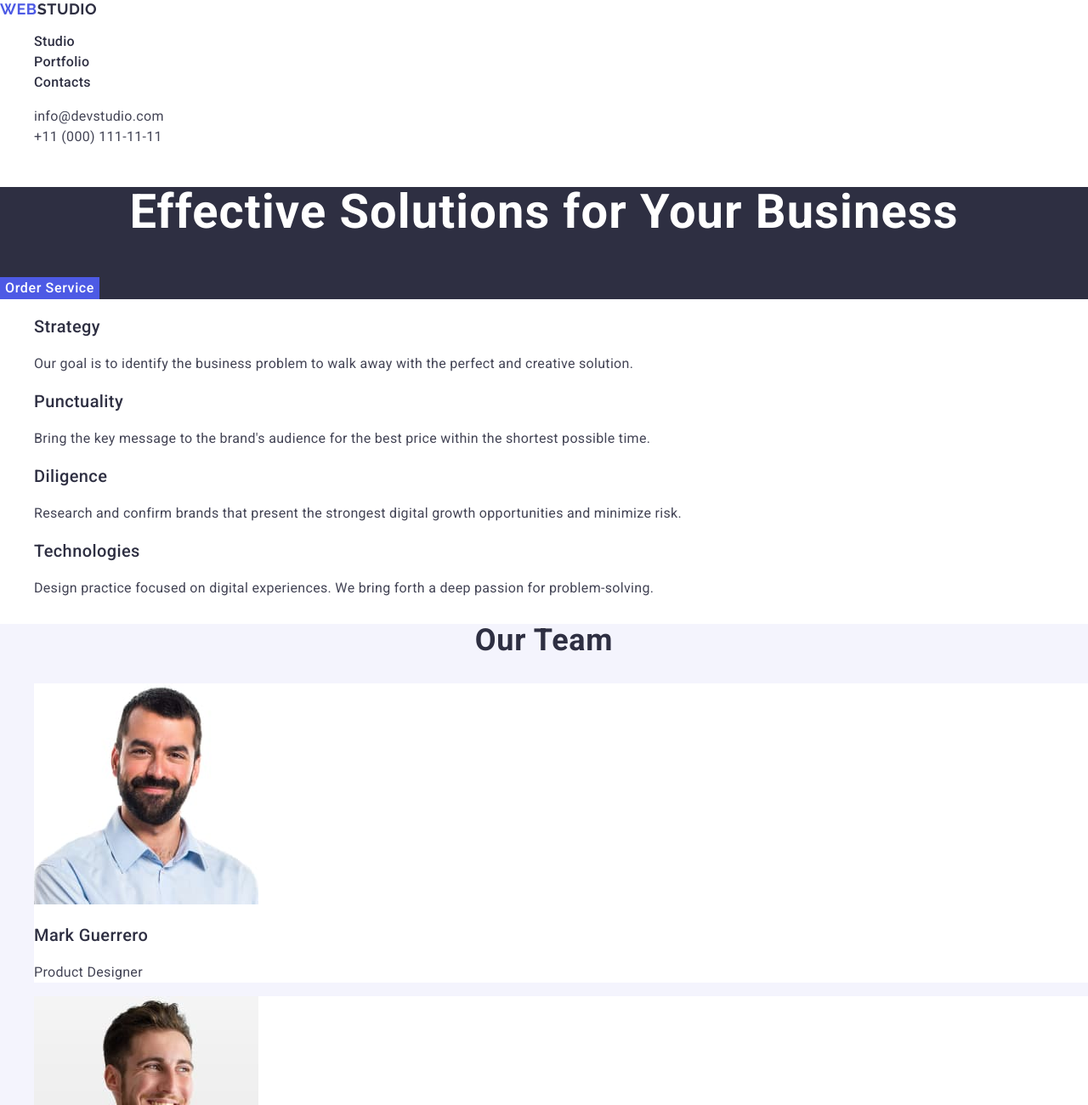
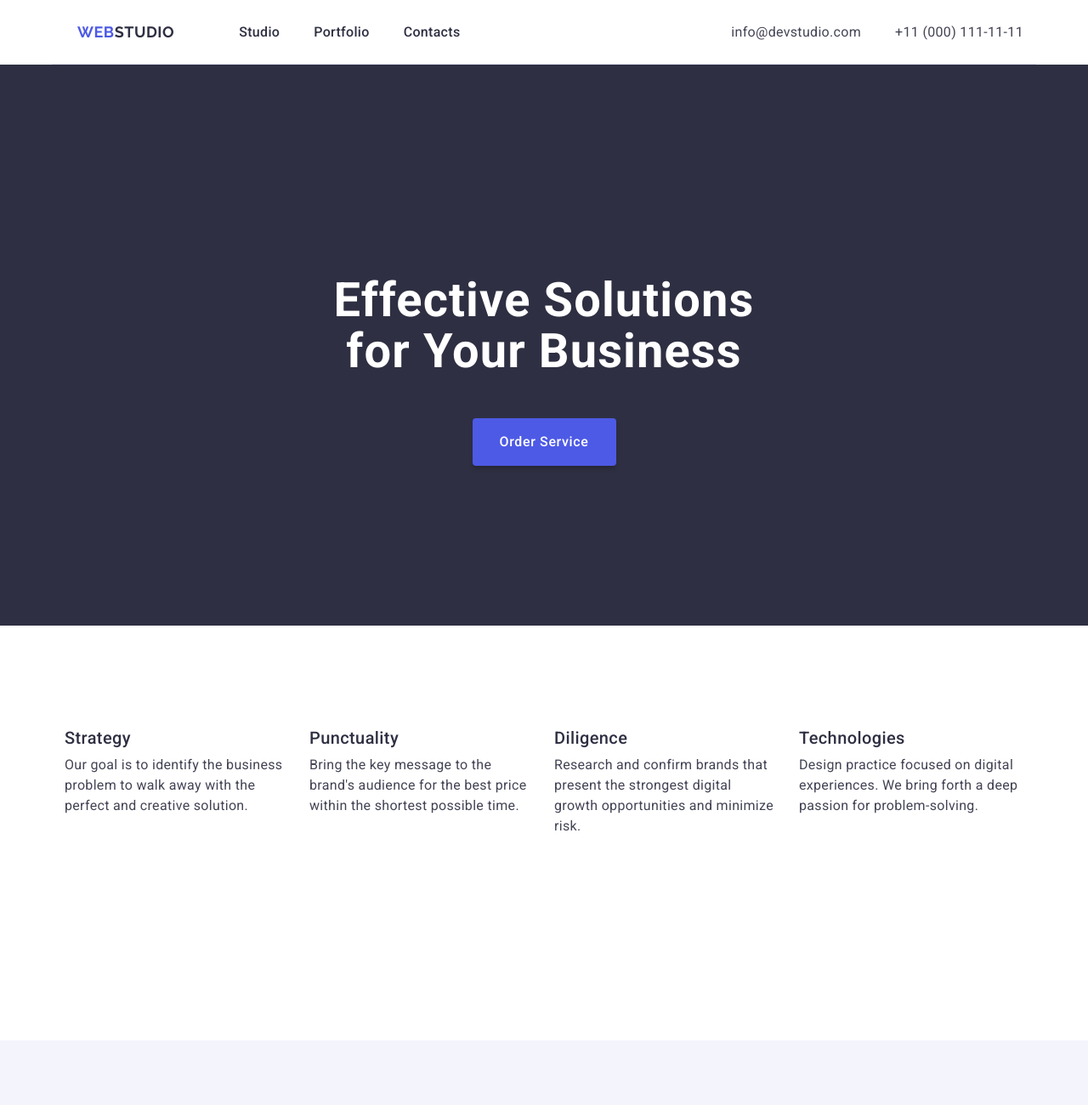
Before and after one commit to SergGrishkov/goit-markup-hw-03, a plain HTML site: page index.html in a window 1280 px wide. Shown: the top 1300 px of the page at 85% size. Drawn offline with nearby package versions, Linux system fonts and the light colour scheme.

Commit message:
Added hw-3

```diff
--- a/css/styles.css
+++ b/css/styles.css
@@ -2,6 +2,8 @@ body {
   font-family: 'Roboto', sans-serif;
   color: #434455;
   background-color: #fff;
+  margin-left: auto;
+  margin-right: auto;
 }
 
 a {
@@ -12,6 +14,69 @@ li {
   list-style-type: none;
 }
 
+h1,
+h2,
+h3,
+h4,
+h5,
+h6,
+p {
+  margin-top: 0;
+  margin-bottom: 0;
+}
+
+ul {
+  margin-top: 0;
+  margin-bottom: 0;
+  padding-left: 0;
+}
+
+img {
+  display: block;
+}
+
+.visually-hidden {
+  position: absolute;
+  width: 1px;
+  height: 1px;
+  margin: -1px;
+  border: 0;
+  padding: 0;
+  white-space: nowrap;
+  clip-path: inset(100%);
+  clip: rect(0 0 0 0);
+  overflow: hidden;
+}
+
+.container {
+  display: flex;
+  width: 1158px;
+  padding-left: 15px;
+  padding-right: 15px;
+  margin: 0 auto;
+}
+
+/* HEADER */
+
+.page-header .container {
+  display: flex;
+  padding-top: 25.5px;
+  padding-bottom: 25.5px;
+  border-bottom: 1px solid #e7e9fc;
+  width: 1158px;
+  justify-content: space-between;
+  /* margin-top: 24px;
+  margin-bottom: 12px; */
+  margin: 0 auto;
+}
+
+.header-nav {
+  display: flex;
+  padding-left: 15px;
+  padding-right: 15px;
+  align-items: center;
+}
+
 .logo {
   color: #4d5ae5;
   font-family: 'Raleway', sans-serif;
@@ -20,6 +85,7 @@ li {
   line-height: 1.17;
   letter-spacing: 0.54px;
   text-transform: uppercase;
+  margin-right: 76px;
 }
 
 .logo-studio {
@@ -30,7 +96,13 @@ li {
   color: #404bbf;
 }
 
-.nav-item {
+.nav-list {
+  display: flex;
+  align-items: flex-start;
+  gap: 40px;
+}
+
+.item-ref {
   color: #2e2f42;
   font-family: Roboto;
   font-size: 16px;
@@ -40,8 +112,8 @@ li {
   letter-spacing: 0.32px;
 }
 
-.nav-item:focus,
-.nav-item:hover {
+.item-ref:focus,
+.item-ref:hover {
   color: #404bbf;
   text-decoration: underline;
 }
@@ -50,6 +122,14 @@ li {
   color: #404bbf;
 } */
 
+.page-header-container {
+  display: flex;
+}
+
+.contacts-list {
+  display: flex;
+  gap: 40px;
+}
 .contacts {
   color: #434455;
   font-family: Roboto;
@@ -60,7 +140,7 @@ li {
   letter-spacing: 0.32px;
 }
 
-.email-phone {
+.contacts-list-item {
   color: #434455;
   font-family: Roboto;
   font-size: 16px;
@@ -81,15 +161,26 @@ li {
   letter-spacing: 0.32px;
 }
 
+.page-main .container {
+  display: flex;
+  flex-direction: column;
+  align-items: center;
+}
+
 .btn {
-  color: #ffffff;
-  font-family: 'Roboto', sans-serif;
+  background: var(--iris, #4d5ae5);
+  color: var(--white, #fff);
+  font-size: 16px;
+  font-style: normal;
+  font-weight: 500;
+  line-height: 24px;
+  letter-spacing: 0.64px;
   cursor: pointer;
-  background-color: #4d5ae5;
+  min-width: 169px;
+  height: 56px;
   border: none;
-  line-height: 1.5;
-  font-weight: 500;
-  letter-spacing: 0.04em;
+  border-radius: 4px;
+  box-shadow: 0px 4px 4px 0px rgba(0, 0, 0, 0.15);
 }
 
 .btn:active,
@@ -108,24 +199,39 @@ h3 {
   letter-spacing: 0.4px;
 }
 
+.section {
+  padding-top: 120px;
+  padding-bottom: 120px;
+}
+
 .section-first {
   background: #2e2f42;
+  flex-shrink: 0;
+  padding: 188px 0;
 }
 
-.section-first h1 {
-  color: #fff;
+.section-first .text {
+  max-width: 496px;
+  color: var(--white, #fff);
   text-align: center;
-  font-family: Roboto;
   font-size: 56px;
   font-style: normal;
   font-weight: 700;
   line-height: 1.07;
   letter-spacing: 1.12px;
+  margin-left: auto;
+  margin-right: auto;
+  margin-bottom: 48px;
 }
 
 .section-head {
   color: #2e2f42;
-  background-color: #ffffff;
+  font-size: 20px;
+  font-style: normal;
+  font-weight: 500;
+  line-height: 24px;
+  letter-spacing: 0.4px;
+  margin-bottom: 8px;
 }
 
 .description {
@@ -135,27 +241,25 @@ h3 {
   background-color: #ffffff;
 }
 
+.second-list {
+  display: flex;
+  gap: 24px;
+}
+
+.second-list-item {
+  width: calc((100% - 72px) / 4);
+}
+
 .section-third {
-  background-color: #f4f4fd;
+  background: #f4f4fd;
+  margin-top: 120px;
+  margin-bottom: 120px;
+  padding: 120px 0;
 }
 
 .section-third-head {
   color: #2e2f42;
-  font-size: 36px;
-  line-height: 1.11;
   text-align: center;
-  letter-spacing: 0.02em;
-  text-transform: capitalize;
-}
-
-.our-team-list-item {
-  background-color: #ffffff;
-}
-
-.section-fourth-head {
-  color: #2e2f42;
-  text-align: center;
-  font-family: Roboto;
   font-size: 36px;
   font-style: normal;
   font-weight: 700;
@@ -164,8 +268,80 @@ h3 {
   text-transform: capitalize;
 }
 
-footer {
+.section-third .section-head {
+  color: var(--navyblue, #2e2f42);
+  font-size: 20px;
+  font-style: normal;
+  font-weight: 500;
+  line-height: 24px;
+  letter-spacing: 0.4px;
+  margin-top: 32px;
+  margin-bottom: 8px;
+  text-align: center;
+}
+
+.our-team-list {
+  margin-top: 72px;
+  display: flex;
+  gap: 24px;
+}
+
+.our-team-list-item {
+  background: #fff;
+  text-align: center;
+  width: calc((100% - 72px) / 4);
+  border-radius: 0px 0px 4px 4px;
+  box-shadow: 0px 2px 1px 0px rgba(46, 47, 66, 0.08),
+    0px 1px 1px 0px rgba(46, 47, 66, 0.16),
+    0px 1px 6px 0px rgba(46, 47, 66, 0.08);
+  padding: 32px 0;
+}
+
+.section-fourth-head {
+  color: #2e2f42;
+  text-align: center;
+  font-size: 36px;
+  font-style: normal;
+  font-weight: 700;
+  line-height: 1.11;
+  letter-spacing: 0.72px;
+  text-transform: capitalize;
+  margin-bottom: 72px;
+}
+
+.portfolio-list {
+  display: flex;
+  flex-wrap: wrap;
+  column-gap: 24px;
+  row-gap: 48px;
+}
+
+.card-info {
+  padding: 32px 16px;
+  border: 1px solid #e7e9fc;
+  border-top: none;
+}
+
+.text {
+  text-align: center;
+  margin-top: 60px;
+}
+
+.portfolio-list-item {
+  border: 1px solid var(--cornflower, #e7e9fc);
+  background: var(--white, #fff);
+  width: calc((100% - 48px) / 3);
+  overflow: hidden;
+}
+
+.footer {
   background: #2e2f42;
+  padding: 100px 0;
+}
+
+.footer container {
+  flex-direction: column;
+  justify-content: center;
 }
 
 .footer-logo-studio {
--- a/index.html
+++ b/index.html
@@ -16,60 +16,68 @@
 </head>
 
 <body>
-	<header>
-		<nav>
+	<header class="page-header">
+		<div class="container">
+			<nav class="header-nav">
 				<a class="logo" href="./index.html">Web<span class="logo-studio">Studio</span></a>
-			<ul>
-				<li><a class="nav-item" href="./index.html">Studio</a></li>
-				<li><a class="nav-item" href>Portfolio</a></li>
-				<li><a class="nav-item" href>Contacts</a></li>
+				<ul class="nav-list">
+					<li class="list-item"><a class="item-ref" href="./index.html">Studio</a></li>
+					<li class="list-item"><a class="item-ref" href>Portfolio</a></li>
+					<li class="list-item"><a class="item-ref" href>Contacts</a></li>
 				</ul>
 			</nav>
 			<address class="contacts">
-			<ul>
-				<li><a class="email-phone" href="mailto:info@devstudio.com">info@devstudio.com</a></li>
-				<li><a class="email-phone" href="tel:+110001111111">+11 (000) 111-11-11</a></li>
+				<ul class="contacts-list">
+					<li><a class="contacts-list-item" href="mailto:info@devstudio.com">info@devstudio.com</a></li>
+					<li><a class="contacts-list-item" href="tel:+110001111111">+11 (000) 111-11-11</a></li>
 				</ul>
 			</address>
+		</div>
 	</header>
 
-	<main>
-
-		<section class="section-first">
+	<main class="page-main">
+		<section class="section-first section">
+			<div class="container">
 				<h1 class="text">Effective Solutions for Your Business</h1>
 				<button class="btn" type="button">Order Service</button>
+			</div>
 		</section>
 
-		<section class="section-second">
-			<h2 class="text" hidden>Items</h2>
-			<ul>
-				<li>
+		<section class="section-second section">
+			<div class="container">
+				<h2 class="visually-hidden text">Items</h2>
+				<ul class="second-list">
+					<li class="second-list-item">
 						<h3 class="section-head">Strategy</h3>
 						<p class="description">Our goal is to identify the business
 							problem to walk away with the perfect and creative solution.</p>
 					</li>
-				<li>
+					<li class="second-list-item">
 						<h3 class="section-head">Punctuality</h3>
-					<p class="description">Bring the key message to the brand's audience for the best price within the
+						<p class="description">Bring the key message to the brand's audience for the best price within
+							the
 							shortest possible
 							time.</p>
 					</li>
-				<li>
+					<li class="second-list-item">
 						<h3 class="section-head">Diligence</h3>
 						<p class="description">Research and confirm brands that present the strongest digital growth
 							opportunities and minimize
 							risk.</p>
 					</li>
-				<li>
+					<li class="second-list-item">
 						<h3 class="section-head">Technologies</h3>
-					<p class="description">Design practice focused on digital experiences. We bring forth a deep passion
+						<p class="description">Design practice focused on digital experiences. We bring forth a deep
+							passion
 							for
 							problem-solving.</p>
 					</li>
 				</ul>
+			</div>
 		</section>
 
-		<section class="section-third">
+		<section class="section-third section">
+			<div class="container">
 				<h2 class="section-third-head">Our Team</h2>
 				<ul class="our-team-list">
 					<li class="our-team-list-item"><img src="./images/MarkGuerrero.jpg" alt="Mark Guerrero" width="264"
@@ -77,7 +85,8 @@
 						<h3 class="section-head">Mark Guerrero</h3>
 						<p class="description">Product Designer</p>
 					</li>
-				<li class="our-team-list-item"><img src="./images/TomFord.jpg" alt="Tom Ford" width="264" height="260">
+					<li class="our-team-list-item"><img src="./images/TomFord.jpg" alt="Tom Ford" width="264"
+							height="260">
 						<h3 class="section-head">Tom Ford</h3>
 						<p class="description">Frontend Developer</p>
 					</li>
@@ -92,49 +101,67 @@
 						<p class="description">UI Designer</p>
 					</li>
 				</ul>
+			</div>
 		</section>
 
-		<section class="section-fourth">
+		<section class="section-fourth section">
+			<div class="container">
 				<h2 class="section-fourth-head">Our Portfolio</h2>
-			<ul>
-				<li>
+				<ul class="portfolio-list">
+					<li class="portfolio-list-item">
 						<img src="./images/BankingApp.jpg" alt="Banking App" width="360" height="300">
+						<div class="card-info">
 							<h3 class="section-head">Banking App</h3>
 							<p class="description">App</p>
+						</div>
 					</li>
-				<li>
+					<li class="portfolio-list-item">
 						<img src="./images/CashlessPayment.jpg" alt="Cashless Payment" width="360" height="300">
+						<div class="card-info">
 							<h3 class="section-head">Cashless Payment</h3>
 							<p class="description">Marketing</p>
+						</div>
 					</li>
-				<li>
+					<li class="portfolio-list-item">
 						<img src="./images/MeditationApp.jpg" alt="Meditation App" width="360" height="300">
+						<div class="card-info">
 							<h3 class="section-head">Meditation App</h3>
 							<p class="description">App</p>
+						</div>
 					</li>
-				<li>
+					<li class="portfolio-list-item">
 						<img src="./images/TaxiService.jpg" alt="Taxi Service" width="360" height="300">
+						<div class="card-info">
 							<h3 class="section-head">Taxi Service</h3>
 							<p class="description">Marketing</p>
+						</div>
 					</li>
-				<li>
+					<li class="portfolio-list-item">
 						<img src="./images/ScreenIllustrations.jpg" alt="Screen Illustrations" width="360" height="300">
+						<div class="card-info">
 							<h3 class="section-head">Screen Illustrations</h3>
 							<p class="description">Design</p>
+						</div>
 					</li>
-				<li>
+					<li class="portfolio-list-item">
 						<img src="./images/OnlineCourses.jpg" alt="Online Courses" width="360" height="300">
+						<div class="card-info">
 							<h3 class="section-head">Online Courses</h3>
 							<p class="description">Marketing</p>
+						</div>
 					</li>
 				</ul>
+			</div>
 		</section>
 	</main>
 
 	<footer class="footer">
+		<div class="container">
 			<a class="logo" href="./index.html">Web<span class="footer-logo-studio">Studio</span></a>
-		<p class="footer-description">Increase the flow of customers and sales for your business with digital marketing
+			<p class="footer-description">Increase the flow of customers and sales for your business with digital
+				marketing
 				& growth solutions.</p>
+		</div>
 	</footer>
 
 </body>
```
Lines whose indentation alone changed are shown as unchanged.
